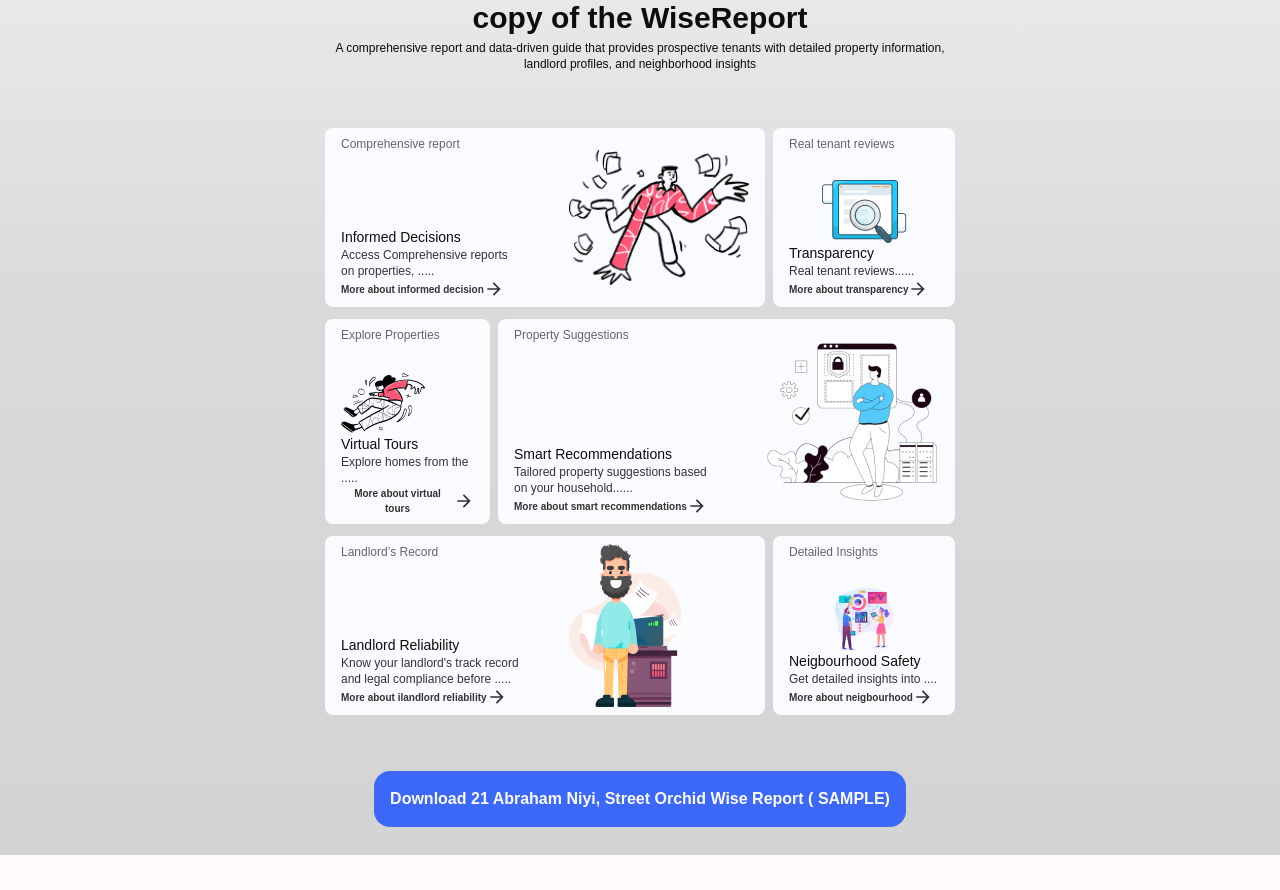
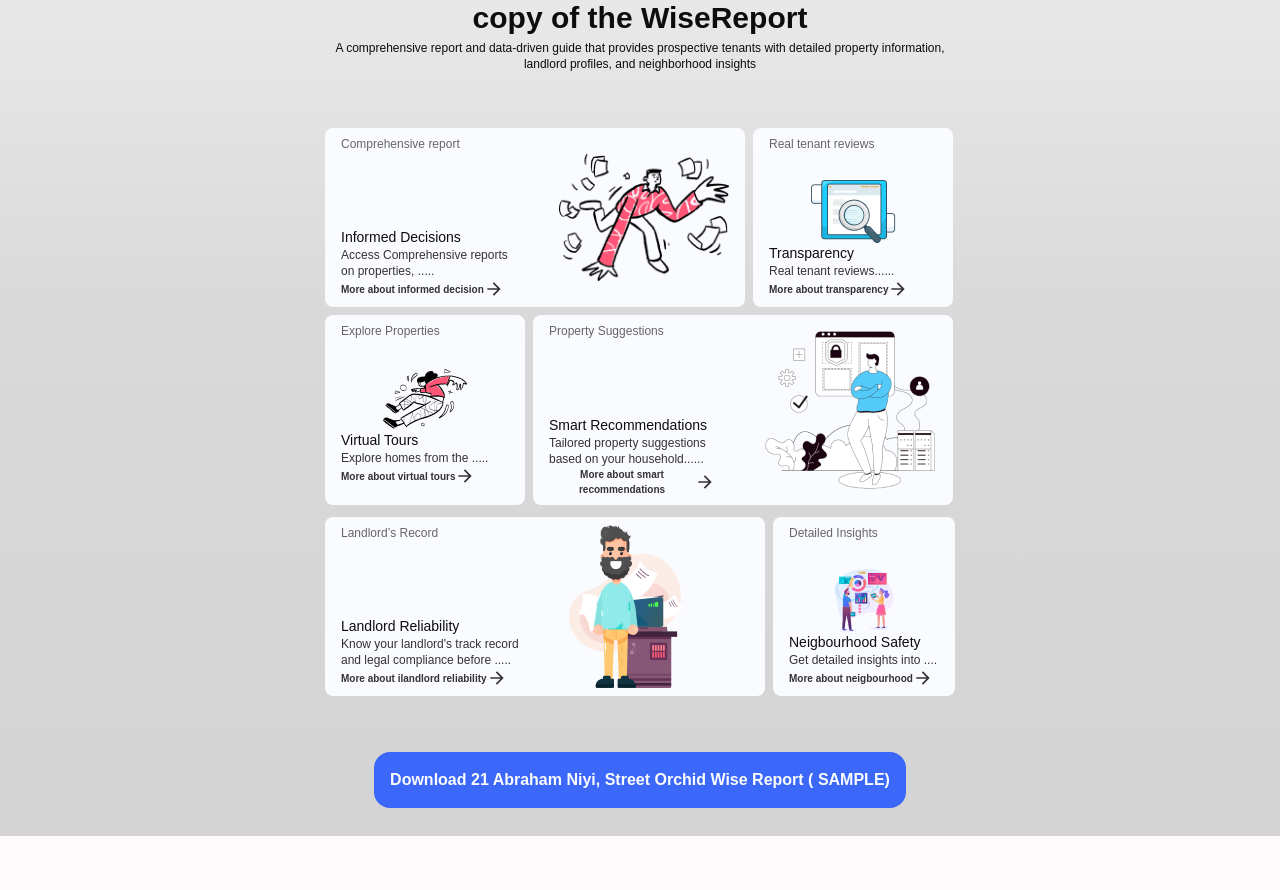
Before and after one commit to Obadea/rentwise, a React (Create React App) app: page / in a window 1280 px wide. Shown: the part 1420-2310 px from the top of the page. Built offline with nearby package versions, Linux system fonts and the light colour scheme; a web font is replaced by a local one.

Commit message:
minor issue resolve

```diff
--- a/src/pages/landingpage/components/MultiIncomeAdd.jsx
+++ b/src/pages/landingpage/components/MultiIncomeAdd.jsx
@@ -19,7 +19,7 @@ function MultiIncomeAdd() {
           </p>
         </div>
         <div>
-          <div>
+          <div className="flex flex-col lg:flex-row gap-4 lg:gap-6">
             <label htmlFor="incomeOne">Income one</label>
             <input type="number" id="incomeOne" placeholder="Enter in NGN" />
           </div>
@@ -34,6 +34,9 @@ function MultiIncomeAdd() {
             <input type="number" id="incomeThree" placeholder="Enter in NGN" />
           </div>
         </div>
+        <button className="bg-customSearchblue py-5 px-2 rounded-lg">
+          Next
+        </button>
       </div>
     </div>
   );
--- a/src/pages/landingpage/components/WiseeReport.jsx
+++ b/src/pages/landingpage/components/WiseeReport.jsx
@@ -24,8 +24,8 @@ function WiseeReport() {
 
         <div className="flex flex-col gap-3">
           {/* First component */}
-          <div className="flex gap-2  ">
-            <div className="flex flex-row items-center gap-12 rounded-lg bg-textcolor py-2 px-4 ">
+          <div className="flex flex-col lg:flex-row gap-2 flex-wrap ">
+            <div className="flex flex-row items-center gap-12 rounded-lg  bg-textcolor py-2 px-4 w-[420px]">
               <div className="flex flex-col justify-between h-full flex-1">
                 <h4 className="font-normal text-xs text-customStreetcolor">
                   Comprehensive report
@@ -48,11 +48,11 @@ function WiseeReport() {
               </div>
             </div>
 
-            <div className="rounded-lg bg-textcolor py-2 px-4 flex flex-col gap-7">
+            <div className="rounded-lg bg-textcolor py-2 px-4 flex flex-col gap-7 w-[200px]">
               <h4 className="font-normal text-xs text-customStreetcolor">
                 Real tenant reviews
               </h4>
-              <div className="w-[150px]">
+              <div className="">
                 <div className="flex justify-center">
                   <img src={searchDoc} alt="" />
                 </div>
@@ -63,22 +63,21 @@ function WiseeReport() {
                 <h4 className="font-medium text-xs text-customResultqueryGrey">
                   Real tenant reviews......
                 </h4>
-                <button className="font-bold text-customResultqueryGrey text-[10px] flex flex items-center hover:text-customSearchblue">
+                <button className="font-bold text-customResultqueryGrey text-[10px]  flex items-center hover:text-customSearchblue">
                   More about transparency{" "}
                   <ArrowForwardIcon sx={{ fontSize: 20 }} />
                 </button>
               </div>
             </div>
-          </div>
 
-          {/* Second level of components */}
-          <div className="flex gap-2 ">
             <div className="rounded-lg bg-textcolor py-2 px-4 flex flex-col gap-7 w-[200px]">
               <h4 className="font-normal text-xs text-customStreetcolor">
                 Explore Properties
               </h4>
               <div>
-                <img src={mandive} alt="" className="flex justify-center" />
+                <div className="flex justify-center">
+                <img src={mandive} alt=""  />
+                </div>
 
                 <h3 className="font-normal text-sm text-customblack">
                   Virtual Tours
@@ -93,7 +92,7 @@ function WiseeReport() {
               </div>
             </div>
 
-            <div className="flex flex-row items-center gap-12 rounded-lg bg-textcolor py-2 px-4 ">
+            <div className="flex flex-row items-center gap-12 rounded-lg bg-textcolor py-2 px-4 w-[420px] ">
               <div className="flex flex-col justify-between h-full flex-1">
                 <h4 className="font-normal text-xs text-customStreetcolor">
                   Property Suggestions{" "}
@@ -116,6 +115,9 @@ function WiseeReport() {
               </div>
             </div>
           </div>
+
+          {/* Second level of components */}
+          {/* <div className="flex gap-2 "></div> */}
           {/* third Component */}
           <div className="flex gap-2 ">
             <div className="flex flex-row items-center gap-12 rounded-lg bg-textcolor py-2 px-4 ">
```
